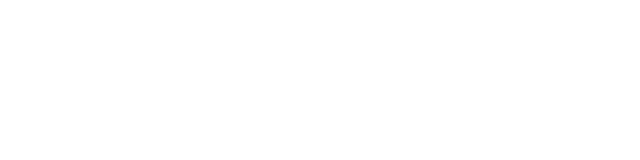
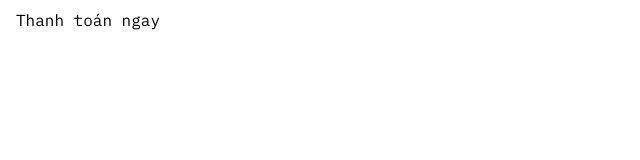
Before and after one commit to bug-createdme/2Share, a React (Vite) app: page /payment in a window 1280 px wide. Before the commit this address had no page. Shown: the top 160 px of the page, without its empty margins (0-640 px from the left). Built offline with nearby package versions, Linux system fonts and the light colour scheme; a web font is replaced by a local one.

Commit message:
tạo payment

```diff
--- a/src/App.tsx
+++ b/src/App.tsx
@@ -7,11 +7,14 @@ import ForgotPasswordPage from './components/Password/ForgotPasswordPage';
 import ResetPasswordPage from './components/Password/ResetPasswordPage';
 import { MyLinksPage } from './screens/MyLinksPage/MyLinksPage';
 import UserProfilePage from './screens/UserProfilePage';
-import VerifyEmailPage from './screens/VerifyEmailPage';
-import EmailVerifyActionPage from './screens/EmailVerifyActionPage';
+import VerifyEmailPage from './screens/VerifyEmail/VerifyEmailPage';
+import EmailVerifyActionPage from './screens/VerifyEmail/EmailVerifyActionPage';
+import SuccessPage from './screens/Payment/SuccessPage';
+import CancelPage from './screens/Payment/CancelPage';
 import { getMyProfile } from './lib/api';
 import Header from './components/MainLayout/Header';
 import Hero from './components/MainLayout/Hero';
+import PaymentButton from './components/PaymentButton';
 
 // Wrapper để lấy user từ API và truyền vào UserProfilePage
 function UserProfilePageWrapper() {
@@ -62,6 +65,9 @@ function App() {
           <Route path="/email-verify-action" element={<EmailVerifyActionPage />} />
           {/* Route xử lý callback OAuth Google */}
           <Route path="/oauth/google" element={<OAuthCallbackHandler />} />
+          <Route path="/payment" element={<PaymentButton />} />
+          <Route path="/success" element={<SuccessPage />} />
+          <Route path="/cancel" element={<CancelPage />} />
         </Routes>
       </div>
     </Router>
--- /dev/null
+++ b/src/components/PaymentButton.tsx
@@ -0,0 +1,67 @@
+import React, { useState } from 'react';
+
+interface PaymentButtonProps {
+  orderCode?: number;
+  amount?: number;
+  description?: string;
+  items?: Array<{
+    name: string;
+    quantity: number;
+    price: number;
+  }>;
+}
+
+const API_URL = 'https://2share.icu/subscriptions/create-payment';
+
+export const PaymentButton: React.FC<PaymentButtonProps> = ({
+  orderCode = 1,
+  amount = 0,
+  description = '',
+  items = [],
+}) => {
+  const [loading, setLoading] = useState(false);
+  const [error, setError] = useState<string | null>(null);
+
+  const handlePayment = async () => {
+    setLoading(true);
+    setError(null);
+    try {
+      const res = await fetch(API_URL, {
+        method: 'POST',
+        headers: {
+          'Content-Type': 'application/json',
+        },
+        body: JSON.stringify({
+          orderCode,
+          amount,
+          description,
+          items,
+          cancelUrl: 'http://localhost:3000/cancel.html',
+          returnUrl: 'http://localhost:3000/success.html',
+        }),
+      });
+      const data = await res.json();
+      if (!res.ok) throw new Error(data.message || 'Lỗi tạo thanh toán');
+      if (data?.paymentUrl) {
+        window.location.href = data.paymentUrl;
+      } else {
+        throw new Error('Không nhận được paymentUrl');
+      }
+    } catch (err: any) {
+      setError(err.message || 'Lỗi không xác định');
+    } finally {
+      setLoading(false);
+    }
+  };
+
+  return (
+    <div>
+      <button onClick={handlePayment} disabled={loading} style={{ padding: '8px 16px', fontSize: 16 }}>
+        {loading ? 'Đang xử lý...' : 'Thanh toán ngay'}
+      </button>
+      {error && <div style={{ color: 'red', marginTop: 8 }}>{error}</div>}
+    </div>
+  );
+};
+
+export default PaymentButton;
--- /dev/null
+++ b/src/screens/Payment/CancelPage.tsx
@@ -0,0 +1,13 @@
+import React from "react";
+
+const CancelPage: React.FC = () => {
+  return (
+    <div style={{ minHeight: "100vh", display: "flex", flexDirection: "column", alignItems: "center", justifyContent: "center" }}>
+      <h1 style={{ color: "red" }}>Thanh toán đã bị hủy</h1>
+      <p>Giao dịch của bạn đã bị hủy. Vui lòng thử lại hoặc liên hệ hỗ trợ.</p>
+      <a href="/" style={{ marginTop: 16, color: "#2563eb" }}>Quay về trang chủ</a>
+    </div>
+  );
+};
+
+export default CancelPage;
--- /dev/null
+++ b/src/screens/Payment/SuccessPage.tsx
@@ -0,0 +1,13 @@
+import React from "react";
+
+const SuccessPage: React.FC = () => {
+  return (
+    <div style={{ minHeight: "100vh", display: "flex", flexDirection: "column", alignItems: "center", justifyContent: "center" }}>
+      <h1 style={{ color: "green" }}>Thanh toán thành công!</h1>
+      <p>Cảm ơn bạn đã hoàn tất giao dịch.</p>
+      <a href="/" style={{ marginTop: 16, color: "#2563eb" }}>Quay về trang chủ</a>
+    </div>
+  );
+};
+
+export default SuccessPage;
--- a/src/screens/EmailVerifyActionPage.tsx
+++ b/src/screens/VerifyEmail/EmailVerifyActionPage.tsx
@@ -1,6 +1,6 @@
 import React, { useState } from 'react';
 import { useLocation, useNavigate } from 'react-router-dom';
-import { verifyEmail, resendVerifyEmail, refreshAccessToken } from '../lib/api';
+import { verifyEmail, resendVerifyEmail, refreshAccessToken } from '../../lib/api';
 
 const EmailVerifyActionPage: React.FC = () => {
   const location = useLocation();
--- a/src/screens/VerifyEmailPage.tsx
+++ b/src/screens/VerifyEmail/VerifyEmailPage.tsx
@@ -1,6 +1,6 @@
 import React, { useEffect, useState } from 'react';
 import { useSearchParams, useNavigate } from 'react-router-dom';
-import { verifyEmail, refreshAccessToken } from '../lib/api';
+import { verifyEmail, refreshAccessToken } from '../../lib/api';
 
 const VerifyEmailPage: React.FC = () => {
   const [searchParams] = useSearchParams();
```
Also changed, not shown: 1 other file (tests, documents, lock files or other folders).
